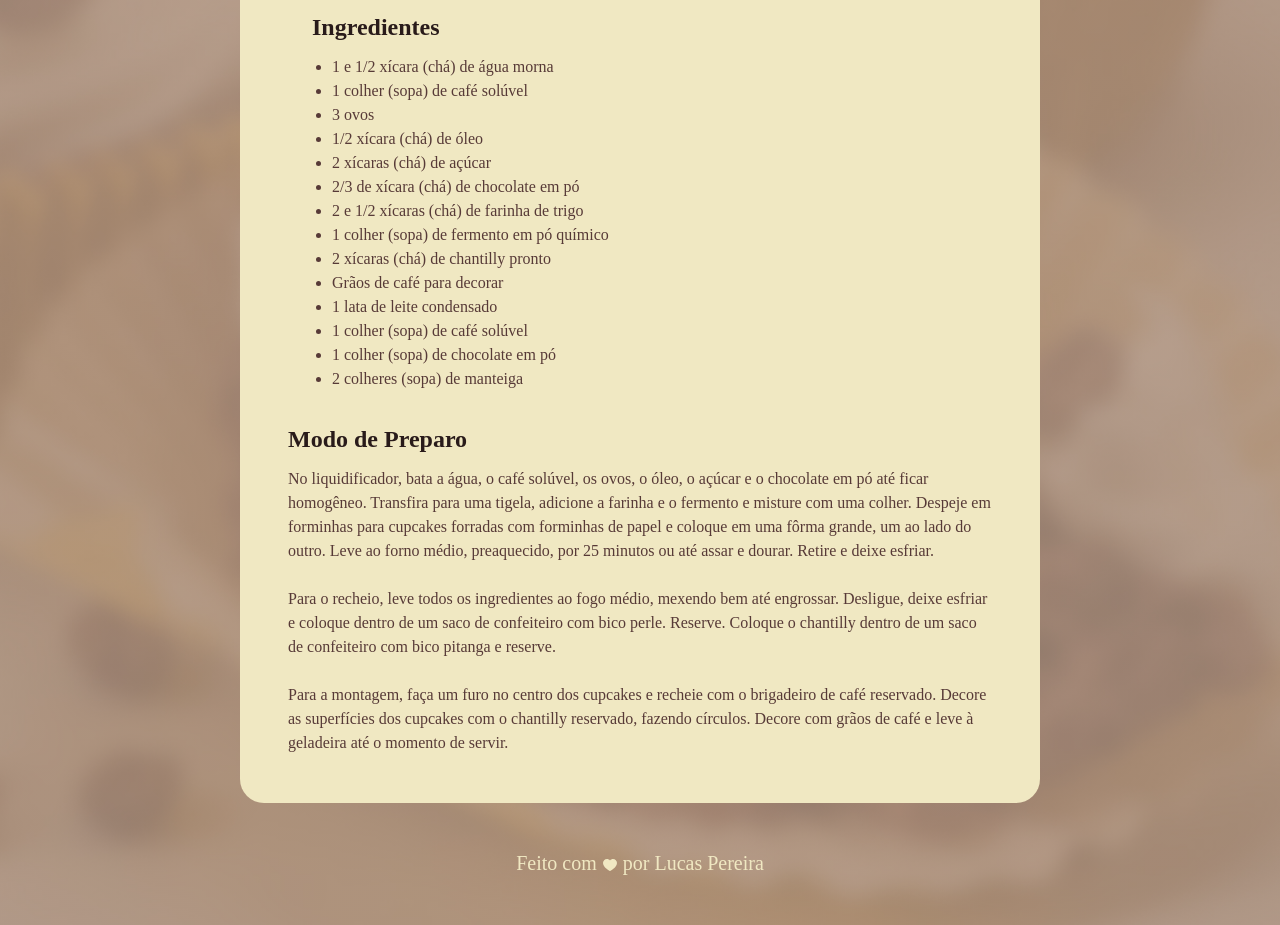
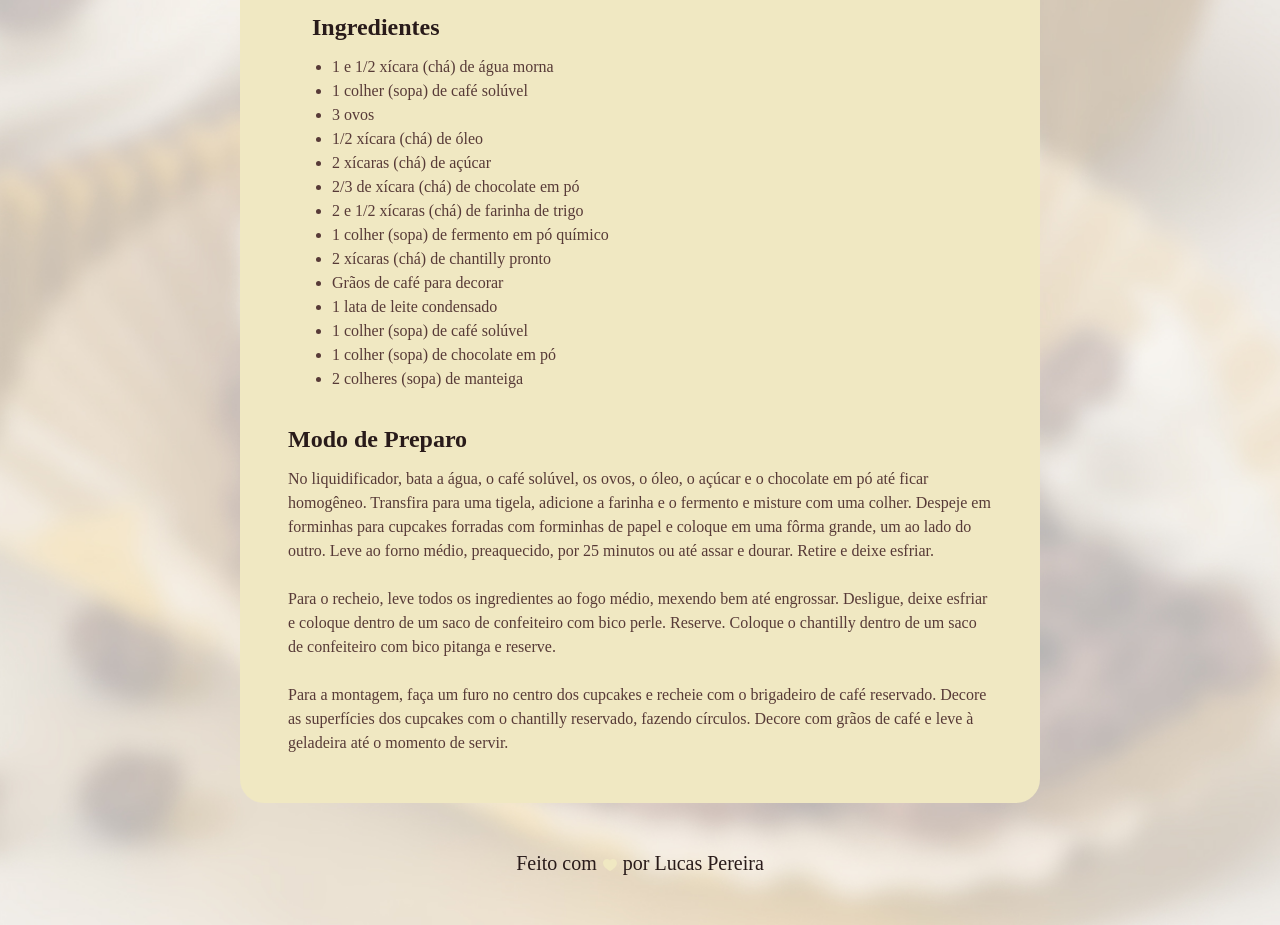
Before and after one commit to SpLucass/Projeto-Receita, a plain HTML site: page index.html in a window 1280 px wide. Shown: the part 716-1641 px from the top of the page. Drawn offline with Linux system fonts and the light colour scheme; a web font is replaced by a local one.

Commit message:
Finalizado 100%

```diff
--- a/style.css
+++ b/style.css
@@ -13,7 +13,7 @@
 body{
 
     background-image:
-    linear-gradient(rgba(121, 74, 43, 0.5), rgba(113, 68, 38, 0.5)), url('assets/bg-image.jpg');
+    url('assets/bg-image.jpg');
     background-size: cover;
     background-position: center;
     background-color:#573824;
@@ -68,7 +68,7 @@ ul {
 }
 
 footer {
-    color: #F0E8C2;
+    color: #291B1A;
     text-align: center;
     padding-bottom: 50px;
     font-size: 20px;
```
